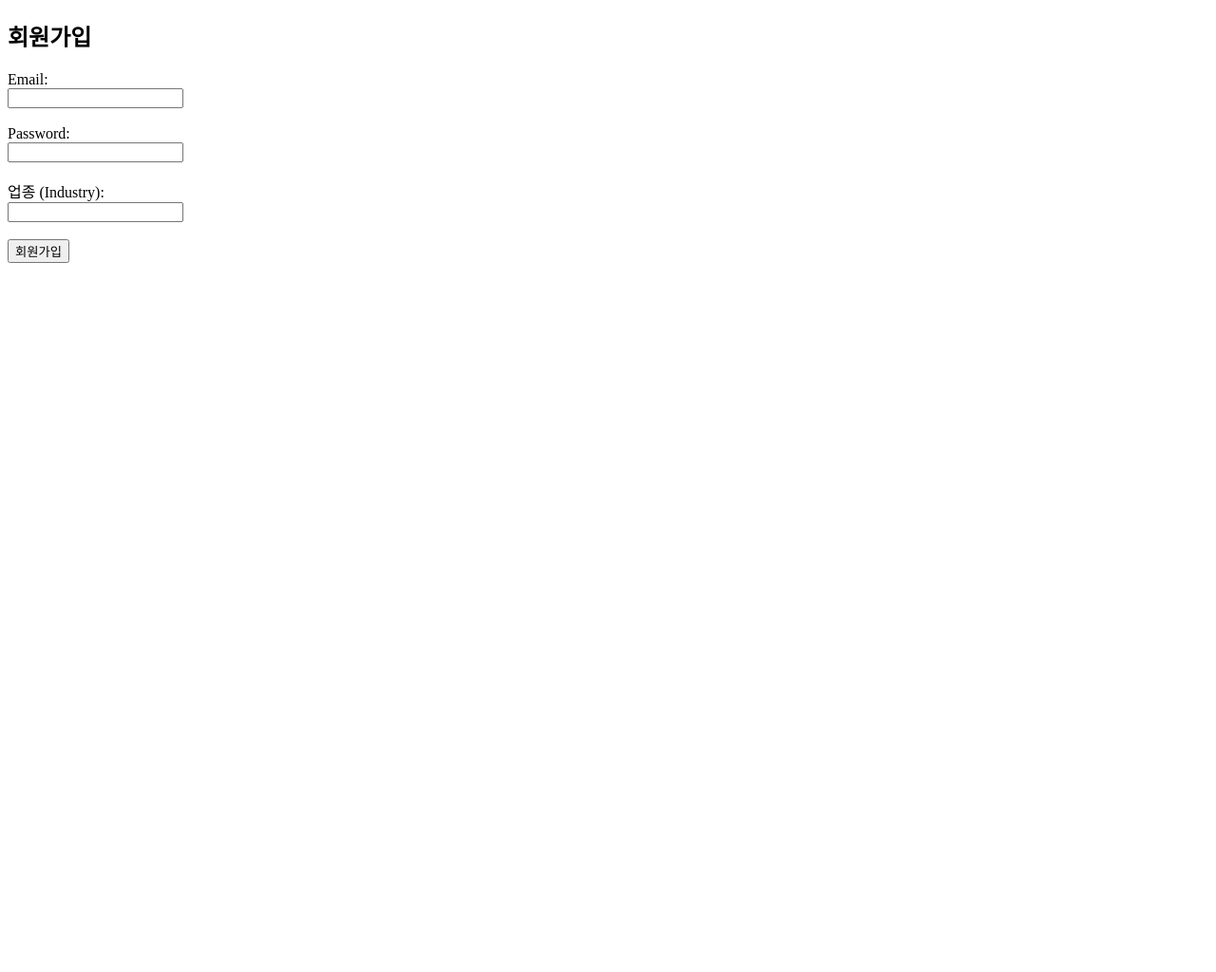
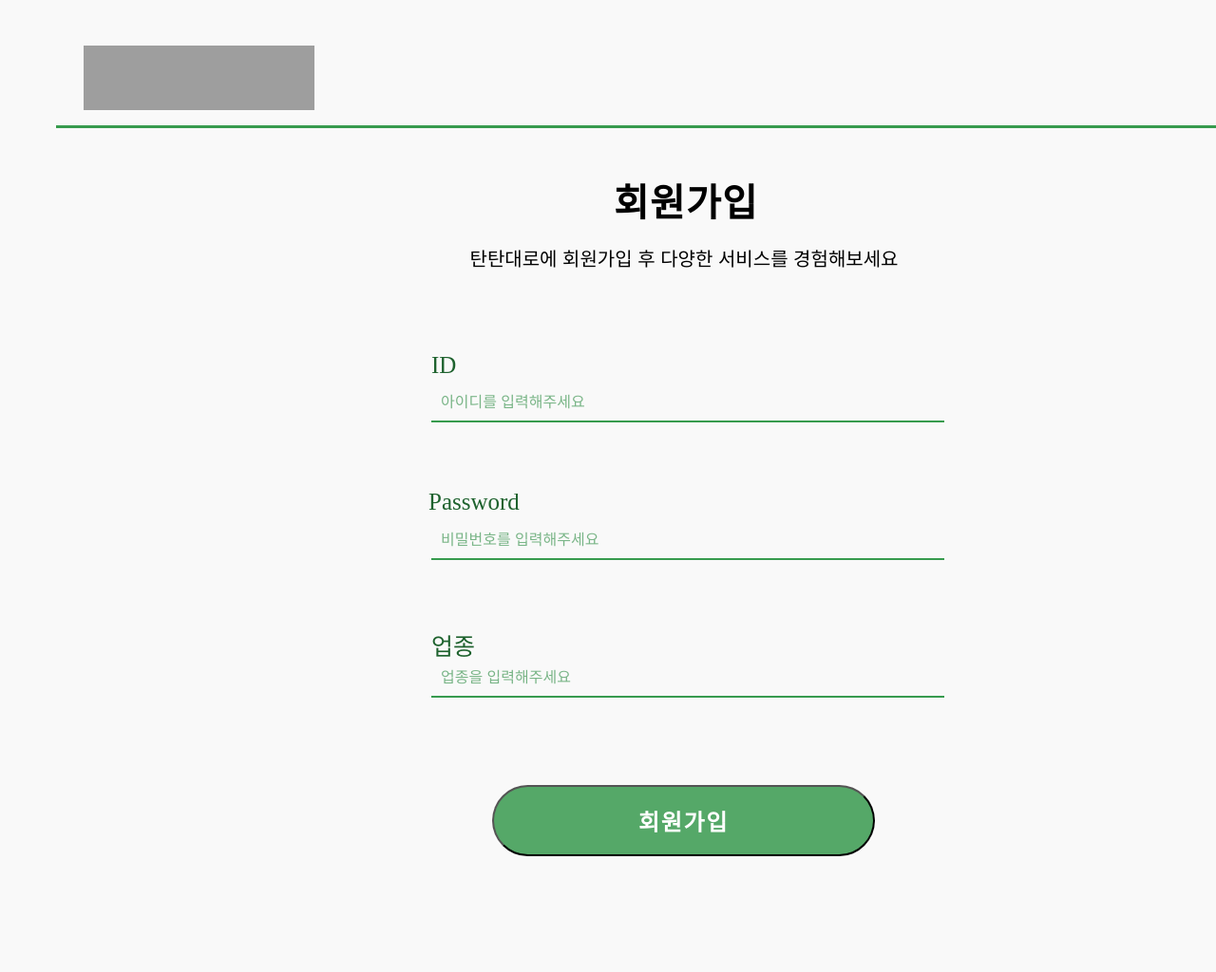
Before and after one commit to dahyun0301/carbon_report_server, a FastAPI app: page /auth/register in a window 1280 px wide; the page is wider, and only the part inside the window is pictured. Shown: that part at 95% size. Before the commit the page ends 277 px from the top of that part, so only its background shows below. Run offline with FastAPI, Linux system fonts and the light colour scheme; grey boxes are pictures that could not be loaded.

Commit message:
레지스터.html 수정

```diff
--- a/templates/register.html
+++ b/templates/register.html
@@ -1,21 +1,152 @@
 <!DOCTYPE html>
-<html>
+<html lang="ko">
 <head>
-    <title>회원가입</title>
+  <meta charset="UTF-8">
+  <title>회원가입</title>
+  <style>
+    * {
+      box-sizing: border-box;
+    }
+
+    body {
+      margin: 0;
+      background: #F9F9F9;
+      font-family: Manuale, sans-serif;
+    }
+
+    .sign-up-page {
+      width: 1440px;
+      height: 1024px;
+      margin: 0 auto;
+      position: relative;
+      background: #F9F9F9;
+      overflow: hidden;
+    }
+
+    .rectangle--1 {
+      width: 243px;
+      height: 68px;
+      left: 88px;
+      top: 48px;
+      position: absolute;
+    }
+
+    .text- {
+      left: 646px;
+      top: 182px;
+      position: absolute;
+      text-align: center;
+    }
+
+    .fspan {
+      font-size: 40px;
+      font-weight: 700;
+      letter-spacing: 1.2px;
+    }
+
+    .line-2 {
+      width: 1322px;
+      height: 0px;
+      left: 59px;
+      top: 132px;
+      position: absolute;
+      border-bottom: 3px solid #379B4E;
+    }
+
+    .form-input {
+      position: absolute;
+      width: 540px;
+      padding: 10px;
+      font-size: 16px;
+      border: none;
+      border-bottom: 2px solid #379B4E;
+      background: transparent;
+      outline: none;
+      color: #000;
+    }
+
+    .input-id { top: 405px; left: 454px; }
+    .input-pw { top: 550px; left: 454px; }
+    .input-type { top: 695px; left: 454px; }
+
+    ::placeholder {
+      color: #25883C;
+      opacity: 0.6;
+    }
+
+    .rectangle-4 {
+      width: 403px;
+      height: 75px;
+      left: 518px;
+      top: 827px;
+      position: absolute;
+      background: #55A868;
+      border-radius: 45.5px;
+      display: flex;
+      align-items: center;
+      justify-content: center;
+      cursor: pointer;
+      transition: background-color 0.3s;
+    }
+
+    .rectangle-4:hover {
+      background-color: #25883C;
+    }
+
+    .f01_span {
+      color: white;
+      font-size: 24px;
+      font-weight: 600;
+      letter-spacing: 1.68px;
+    }
+
+    .id, .password, .text-_02 {
+      position: absolute;
+      font-family: Fredoka;
+      font-weight: 500;
+      font-size: 25px;
+      color: #1E622E;
+    }
+
+    .id { left: 454px; top: 371px; }
+    .password { left: 451px; top: 515px; }
+    .text-_02 { left: 454px; top: 661px; }
+
+    .text--_03 {
+      width: 472px;
+      left: 484px;
+      top: 257px;
+      position: absolute;
+      color: black;
+      font-size: 20px;
+      font-weight: 500;
+      text-align: center;
+    }
+  </style>
 </head>
 <body>
-    <h2>회원가입</h2>
+  <div class="sign-up-page">
+    <img class="rectangle--1" src="a8c1d230-404c-4369-8aaa-cd0cb770a8bb.png" alt="탄탄대로 로고" />
+    <div class="text-"><span class="fspan">회원가입</span></div>
+    <div class="line-2"></div>
+
     {% if error %}
         <p style="color:red">{{ error }}</p>
     {% endif %}
-    <form action="/auth/register" method="post">
-        <label>Email:</label><br>
-        <input type="email" name="email" required><br><br>
-        <label>Password:</label><br>
-        <input type="password" name="password" required><br><br>
-        <label>업종 (Industry):</label><br>
-        <input type="text" name="industry"><br><br>
-        <button type="submit">회원가입</button>
+     <form action="/auth/register" method="post">
+        <div class="id">ID</div>
+        <input class="form-input input-id" type="email" name="email" placeholder="아이디를 입력해주세요" required />
+
+        <div class="password">Password</div>
+        <input class="form-input input-pw" type="password" name="password" placeholder="비밀번호를 입력해주세요" required />
+
+        <div class="text-_02">업종</div>
+        <input class="form-input input-type" type="text" name="industry" placeholder="업종을 입력해주세요" />
+
+        <button class="rectangle-4" type="submit"><span class="f01_span">회원가입</span></button>
     </form>
+
+    <div class="text--_03">탄탄대로에 회원가입 후 다양한 서비스를 경험해보세요</div>
+  </div>
 </body>
 </html>
```
Also changed, not shown: app.db.
